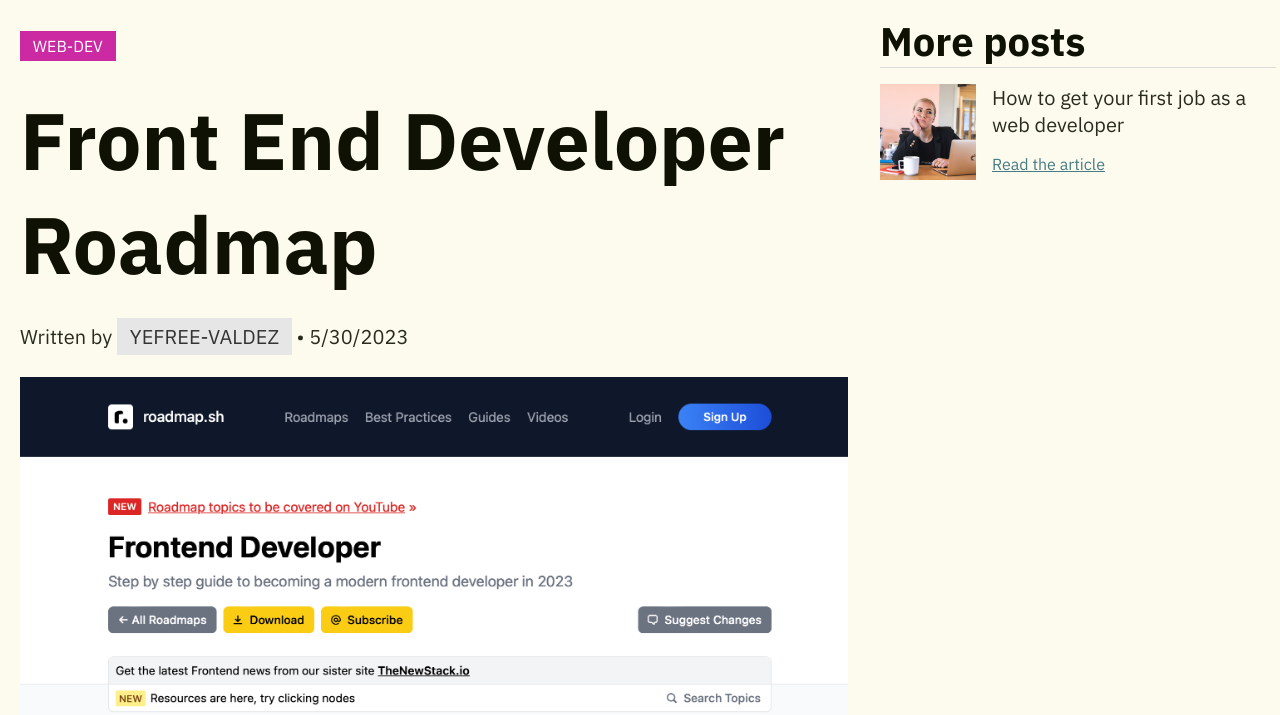
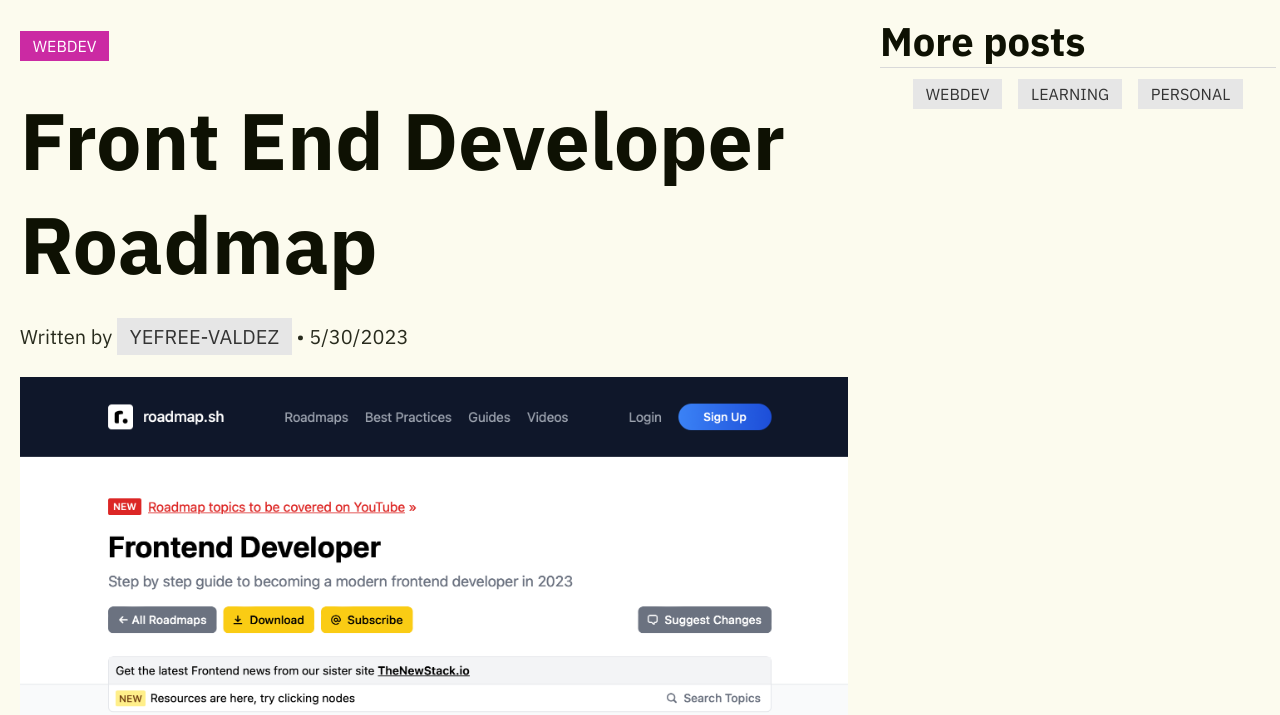
Before and after one commit to yefreescoding/you-me-blog, an Astro site in the folder you-me-blog/: page /blog/post-2 in a window 1280 px wide. Shown: the part 85-800 px from the top of the page. Built offline with nearby package versions, Linux system fonts and the light colour scheme; Astro itself is replaced by a stand-in of ours.

Commit message:
cloud tag created

```diff
--- /dev/null
+++ b/you-me-blog/src/components/CategoryCloud.astro
@@ -0,0 +1,49 @@
+---
+import { formatBlogPost, slugify } from '../js/utils';
+
+const todosLosPosts = await Astro.glob('../pages/blog/*.md');
+
+const postsFormateados = formatBlogPost(todosLosPosts);
+
+const todasLasCategorias = postsFormateados
+  .map((cat) => cat.frontmatter.category.toLowerCase())
+  .flat();
+
+const categoriasProcesadas = todasLasCategorias.reduce((acc, categoria) => {
+  // Checkea si la categoria existe en el acc
+  const valor = acc[categoria] || 0;
+  // Devolver el nuevo objeto
+  return {
+    ...acc,
+    [categoria]: valor + 1,
+  };
+}, {});
+
+const { mostrarNumero } = Astro.props;
+---
+
+<ul>
+  {
+    Object.entries(categoriasProcesadas).map(([key, val]) => (
+      <li>
+        <a class="secondary" href={`/category/${slugify(key)}`}>
+          {key}
+        </a>
+      </li>
+    ))
+  }
+</ul>
+
+<style>
+  ul {
+    display: flex;
+    align-items: center;
+    justify-content: center;
+    flex-wrap: wrap;
+    gap: 1rem;
+  }
+
+  a {
+    flex: 1;
+  }
+</style>
--- a/you-me-blog/src/components/Main.astro
+++ b/you-me-blog/src/components/Main.astro
@@ -1,8 +1,11 @@
 ---
+// import components
+import CategoryCloud from './CategoryCloud.astro';
 const { pageTitle, pageDescription } = Astro.props;
 ---
 
 <section class="cover">
+  <CategoryCloud />
   <h1 class="cover__h1">{pageTitle}</h1>
   <slot />
 </section>
@@ -10,7 +13,6 @@ const { pageTitle, pageDescription } = Astro.props;
   .cover {
     gap: 1em;
     margin-block: 2vh;
-
     &__h1 {
       font-style: italic;
       font-size: var(--fs-5);
--- a/you-me-blog/src/layouts/BlogPostLayout.astro
+++ b/you-me-blog/src/layouts/BlogPostLayout.astro
@@ -2,6 +2,7 @@
 //import layout
 import Mainlayout from './MainLayout.astro';
 import BlogHeader from '../components/BlogHeader.astro';
+import CategoryCloud from '../components/CategoryCloud.astro';
 
 const { frontmatter } = Astro.props;
 const { title, description, date, category, author, image } = frontmatter;
@@ -17,17 +18,7 @@ const { title, description, date, category, author, image } = frontmatter;
     </main>
     <aside class="aside">
       <h2 class="aside__h2">More posts</h2>
-      <div class="aside__content">
-        <img
-          class="aside__image"
-          src="/images/blog-images/job-blog.png"
-          alt="Girls thinking"
-        />
-        <div class="aside__text">
-          <p class="aside__p">How to get your first job as a web developer</p>
-          <a class="aside__link" href="/blog/">Read the article</a>
-        </div>
-      </div>
+      <CategoryCloud />
     </aside>
   </div>
 </Mainlayout>
--- a/you-me-blog/src/pages/blog/[...page].astro
+++ b/you-me-blog/src/pages/blog/[...page].astro
@@ -16,7 +16,7 @@ export async function getStaticPaths({ paginate }) {
   const formattedPosts = formatBlogPost(allPosts);
 
   return paginate(formattedPosts, {
-    pageSize: 5,
+    pageSize: 6,
   });
 }
 
--- a/you-me-blog/src/pages/blog/post-2.md
+++ b/you-me-blog/src/pages/blog/post-2.md
@@ -7,7 +7,7 @@ image:
   { src: '/images/blog-images/roadmap-blog.png', alt: 'Background picture.' }
 description: This is a briefly introduction for the blog, the first post is just a walkthrough of the things I will be posting on this space.
 draft: false
-category: web-dev
+category: webdev
 ---
 
 [Link to the official roadmap](https://roadmap.sh/frontend)
--- a/you-me-blog/src/pages/blog/post-3.md
+++ b/you-me-blog/src/pages/blog/post-3.md
@@ -6,7 +6,7 @@ author: Yefree Valdez
 image: { src: '/images/blog-images/job-blog.png', alt: 'Background picture.' }
 description: Ok, now what??...
 draft: false
-category: web-dev
+category: webdev
 ---
 
 ## Unlocking Your Path to Landing Your First Front End Developer Job
--- a/you-me-blog/src/pages/blog/post-5.md
+++ b/you-me-blog/src/pages/blog/post-6.md
@@ -1,12 +1,12 @@
 ---
 layout: '../../layouts/BlogPostLayout.astro'
-title: A new way to create static web pages.
-date: 2023-06-02
+title: What is it the reality of becoming a web developer.
+date: 2023-06-15
 author: Yefree Valdez
 image: { src: '/images/blog-images/astro-blog.png', alt: 'Background picture.' }
-description: The new framework that is make things, a lot easier.
+description: Not everything that shines is gold.
 draft: false
-category: learning
+category: webdev
 ---
 
 ## Introducing Astro: The Game-Changing Framework for Static Websites
```
Also changed, not shown: you-me-blog/src/components/Pagination.astro (+20 -8 lines).
